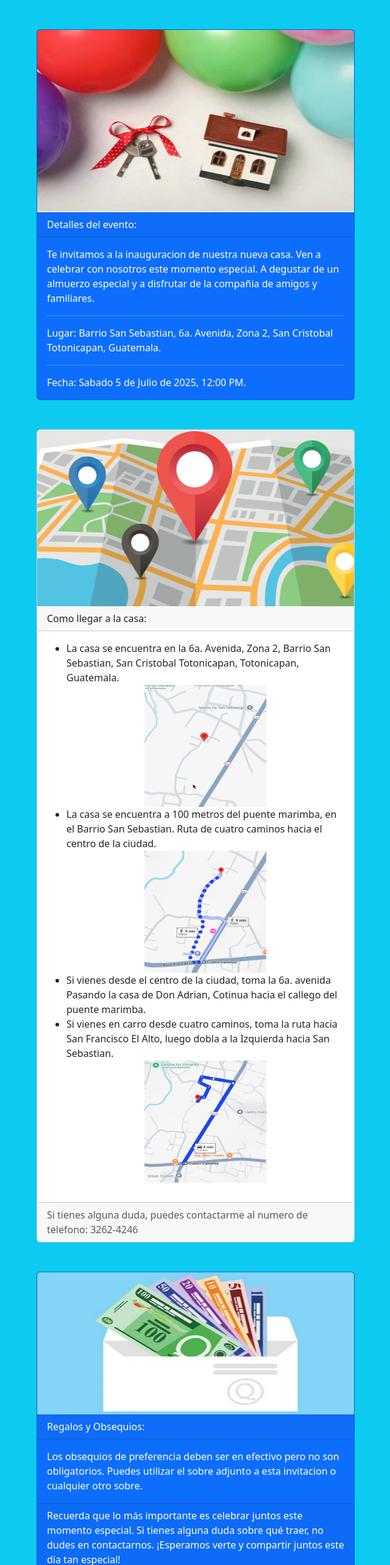
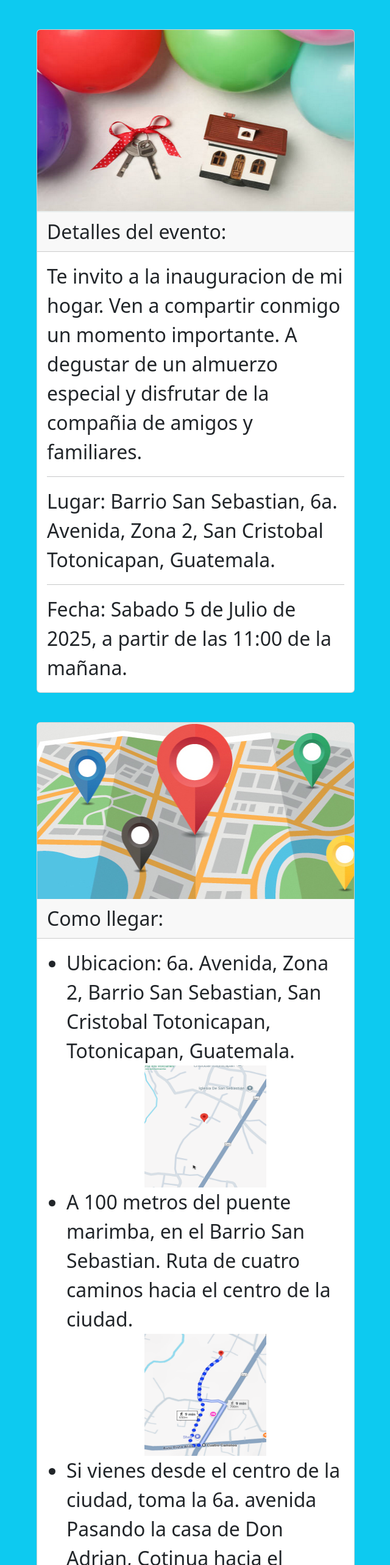
Before and after one commit to MiguelYax/invitacion, a Next.js app: page / in a window 1280 px wide. Shown: the top 2566 px of the page at 61% size, without its empty margins (319-959 px from the left). Built offline with nearby package versions, Linux system fonts and the light colour scheme.

Commit message:
Update event page definition

```diff
--- a/app/layout.js
+++ b/app/layout.js
@@ -8,7 +8,7 @@ export const metadata = {
 export default function RootLayout({ children }) {
   return (
     <html lang="en">
-      <body className='bg-info'>
+      <body className='bg-info' style={{ fontSize: "2rem" }}>
         <Container variant="info" >
           <Row className="justify-content-center">
             <Col xs={12} md={8} lg={6}>
--- a/components/Event.js
+++ b/components/Event.js
@@ -4,10 +4,7 @@ import logoImg from "../public/logo.png";
 
 export default function Event() {
     return (
-        <Card
-        bg="primary"
-        text="white"
-        >
+        <Card>
             <Image
                 className="card-img-top"
                 src={logoImg}
@@ -17,11 +14,11 @@ export default function Event() {
                 Detalles del evento:
             </CardHeader>
             <CardBody>
-                Te invitamos a la inauguracion de nuestra nueva casa. Ven a celebrar con nosotros este momento especial. A degustar de un almuerzo especial y a disfrutar de la compañia de amigos y familiares.
+                Te invito a la inauguracion de mi hogar. Ven a compartir conmigo un momento importante. A degustar de un almuerzo especial y disfrutar de la compañia de amigos y familiares.
                 <hr />
                 Lugar: Barrio San Sebastian, 6a. Avenida, Zona 2, San Cristobal Totonicapan, Guatemala.
                 <hr />
-                Fecha: Sabado 5 de Julio de 2025, 12:00 PM.
+                Fecha: Sabado 5 de Julio de 2025, a partir de las 11:00 de la mañana.
             </CardBody>
         </Card>
     );
--- a/components/Gift.js
+++ b/components/Gift.js
@@ -5,9 +5,7 @@ import logoImg from "../public/gift.png";
 export default function Event() {
     return (
         <Card
-        className="mt-5"
-        bg="primary"
-        text="white"
+            className="mt-5"
         >
             <Image
                 className="card-img-top"
@@ -18,10 +16,26 @@ export default function Event() {
                 Regalos y Obsequios:
             </CardHeader>
             <CardBody>
-                Los obsequios de preferencia deben ser en efectivo pero no son obligatorios.  Puedes utilizar el sobre adjunto a esta invitacion o cualquier otro sobre.
+                <p>
+                    Recuerda que lo más importante es celebrar juntos este momento especial.
+                </p>
+                <hr />
+                Si tienes el deseo de obsequiarme algo, te agradecería que consideraras lo siguiente:
+                <ul>
+                    <li> Dinero en sobre:</li>
+                    <ul>
+                    <li> Puedes utilizar el sobre adjunto a la invitacion. </li>
+                        <li> Puedes reutilizar algun sobre que tengas.</li>
+                        <li> El dia del evento habran sobres disponibles.</li>
+
+                    </ul>
+                    <li>Transferencias: </li>
+                    <ul>
+                        <li>Banco Industrial: 1710033752. </li>
+                    </ul>
+                </ul>
             </CardBody>
             <CardFooter>
- Recuerda que lo más importante es celebrar juntos este momento especial.
                 Si tienes alguna duda sobre qué traer, no dudes en contactarnos.
                 ¡Esperamos verte y compartir juntos este día tan especial!
             </CardFooter>
--- a/components/Location.js
+++ b/components/Location.js
@@ -21,12 +21,12 @@ export default function Event() {
                 alt="Ver en Google Maps"
             />
             <CardHeader>
-                Como llegar a la casa:
+                Como llegar:
             </CardHeader>
             <CardBody>
                 <ul>
                     <li>
-                        La casa se encuentra en la 6a. Avenida, Zona 2, Barrio San Sebastian, San Cristobal Totonicapan, Totonicapan, Guatemala.
+                        Ubicacion: 6a. Avenida, Zona 2, Barrio San Sebastian, San Cristobal Totonicapan, Totonicapan, Guatemala.
                         <div className="text-center">
                             <a
                                 href={ubicacionDeCasa}
@@ -42,7 +42,7 @@ export default function Event() {
                         </div>
                     </li>
                     <li>
-                        La casa se encuentra a 100 metros del puente marimba, en el Barrio San Sebastian. Ruta de cuatro caminos hacia el centro de la ciudad.
+                        A 100 metros del puente marimba, en el Barrio San Sebastian. Ruta de cuatro caminos hacia el centro de la ciudad.
                         <div className="text-center">
                             <a href={rutaCaminando}
                                 target="_blank" rel="noopener noreferrer">
```
